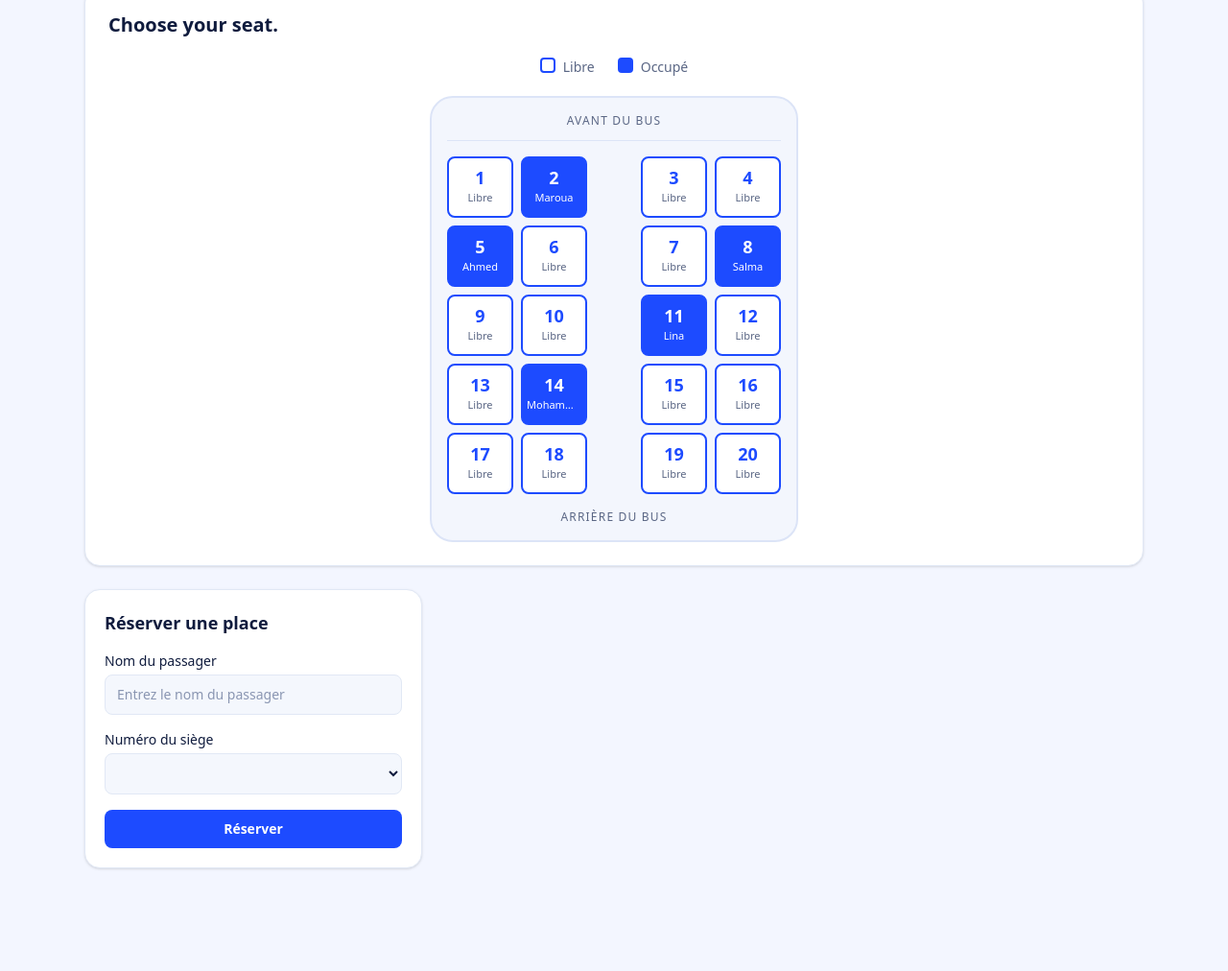
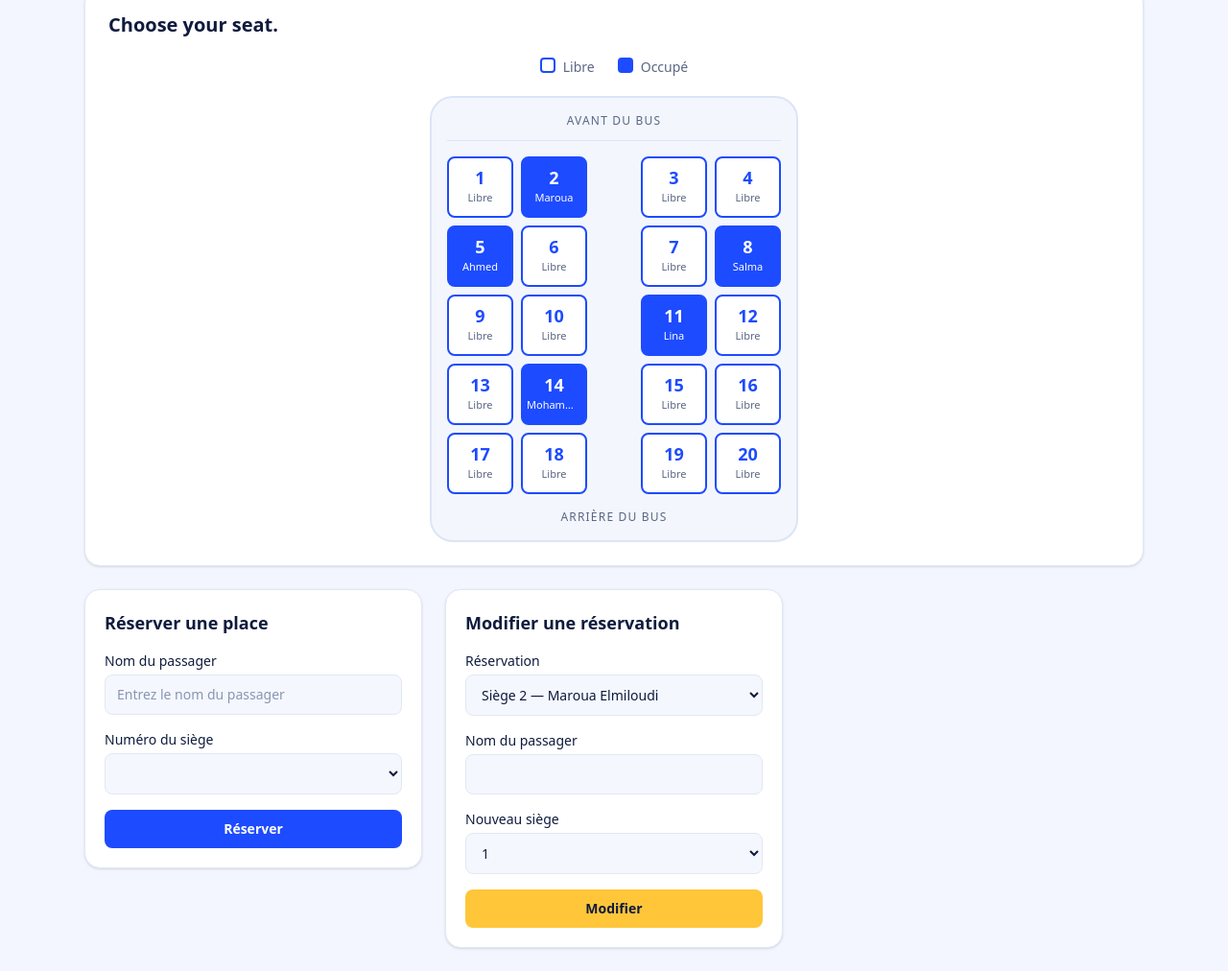
Before and after one commit to MAROUAELMILOUDI/BusDirect, a website: page index.html in a window 1280 px wide. Shown: the part 357-1369 px from the top of the page at 96% size. Before the commit the page ends 1286 px from the top, so only its background shows below. Drawn offline with nearby package versions, Linux system fonts and the light colour scheme.

Commit message:
Ajouter la formulair du modification

```diff
--- a/index.html
+++ b/index.html
@@ -194,6 +194,51 @@
           <button id="reservbtn" type="button" class="w-full rounded-lg bg-[#1D4BFF] px-4 py-2.5 text-sm font-semibold text-white hover:bg-[#1639CC] focus:outline-none focus:ring-2 focus:ring-[#1D4BFF] focus:ring-offset-2">Réserver</button>
         </form>
       </section>
+      <section class="shadow rounded-2xl border border-[#E1E8F5] bg-white p-5">
+        <h2 class="text-lg font-bold text-[#0F1B3D]">Modifier une réservation</h2>
+        <form action="#" class="mt-4 flex flex-col gap-4">
+          <div>
+            <label for="modifier-reservation" class="block text-sm font-medium text-[#0F1B3D]">Réservation</label>
+            <select id="modifier-reservation" class="mt-1 w-full rounded-lg border border-[#E1E8F5] bg-[#F4F7FD] px-3 py-2.5 text-sm text-[#0F1B3D] focus:border-[#1D4BFF] focus:outline-none focus:ring-2 focus:ring-[#1D4BFF]/30">
+              <option value="2">Siège 2 — Maroua Elmiloudi</option>
+              <option value="5">Siège 5 — Ahmed</option>
+              <option value="8">Siège 8 — Salma</option>
+              <option value="11">Siège 11 — Lina</option>
+              <option value="14">Siège 14 — Mohammed</option>
+            </select>
+          </div>
+          <div>
+            <label for="modifier-nom" class="block text-sm font-medium text-[#0F1B3D]">Nom du passager</label>
+            <input id="modifier-nom" type="text"  class="mt-1 w-full rounded-lg border border-[#E1E8F5] bg-[#F4F7FD] px-3 py-2.5 text-sm text-[#0F1B3D] placeholder:text-[#8A96B2] focus:border-[#1D4BFF] focus:outline-none focus:ring-2 focus:ring-[#1D4BFF]/30">
+          </div>
+          <div>
+            <label for="modifier-siege" class="block text-sm font-medium text-[#0F1B3D]">Nouveau siège</label>
+            <select id="modifier-siege" class="mt-1 w-full rounded-lg border border-[#E1E8F5] bg-[#F4F7FD] px-3 py-2.5 text-sm text-[#0F1B3D] focus:border-[#1D4BFF] focus:outline-none focus:ring-2 focus:ring-[#1D4BFF]/30">
+              <option value="1">1</option>
+              <option value="2">2</option>
+              <option value="3">3</option>
+              <option value="4">4</option>
+              <option value="5">5</option>
+              <option value="6">6</option>
+              <option value="7">7</option>
+              <option value="8">8</option>
+              <option value="9">9</option>
+              <option value="10">10</option>
+              <option value="11">11</option>
+              <option value="12">12</option>
+              <option value="13">13</option>
+              <option value="14">14</option>
+              <option value="15">15</option>
+              <option value="16">16</option>
+              <option value="17">17</option>
+              <option value="18">18</option>
+              <option value="19">19</option>
+              <option value="20">20</option>
+            </select>
+          </div>
+          <button id="modifierbtn" type="button" class="w-full rounded-lg bg-[#FFC63A] px-4 py-2.5 text-sm font-semibold text-[#0F1B3D] hover:bg-[#F5B511] focus:outline-none focus:ring-2 focus:ring-[#FFC63A] focus:ring-offset-2">Modifier</button>
+        </form>
+      </section>
     </div>
   </main>
 </body>
```
